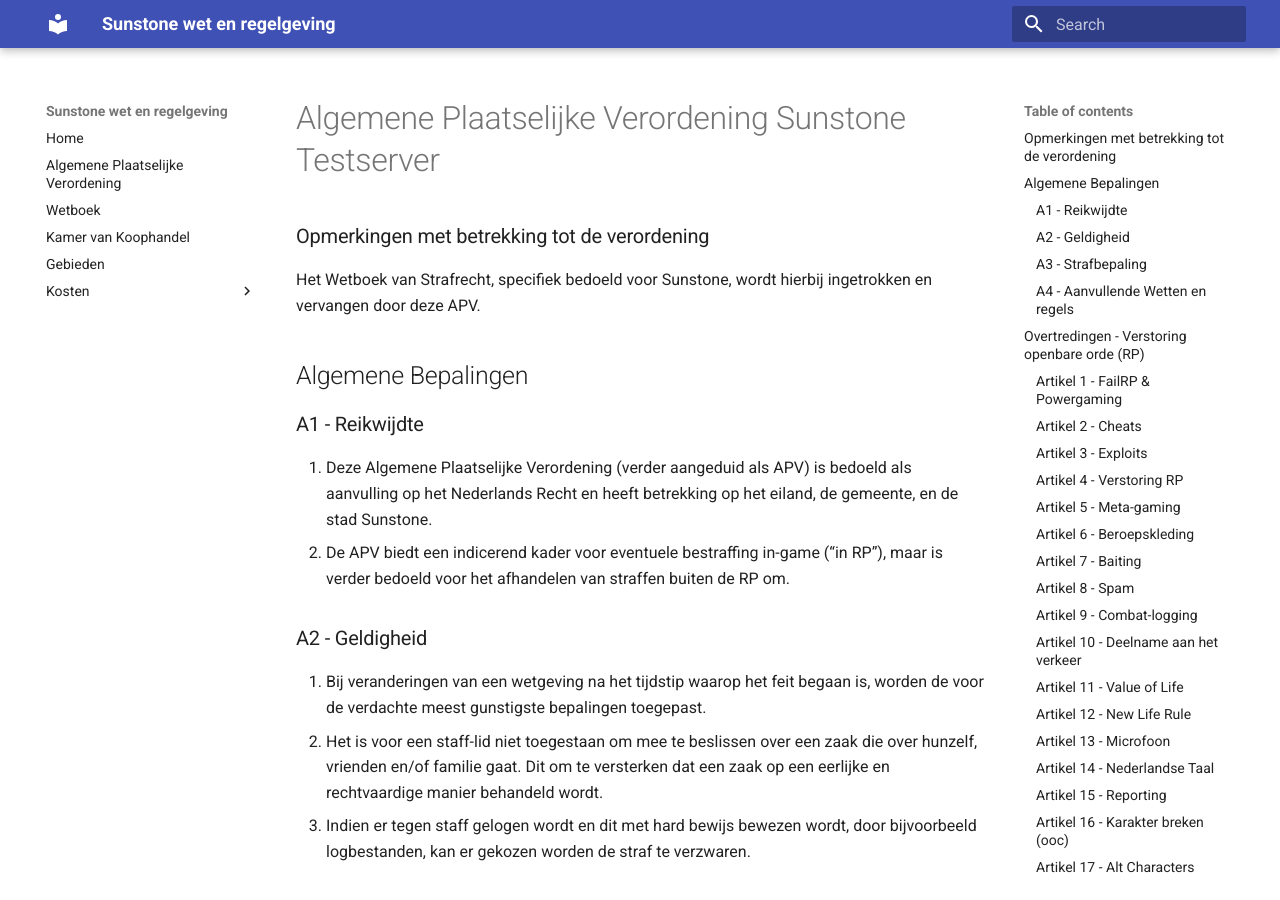
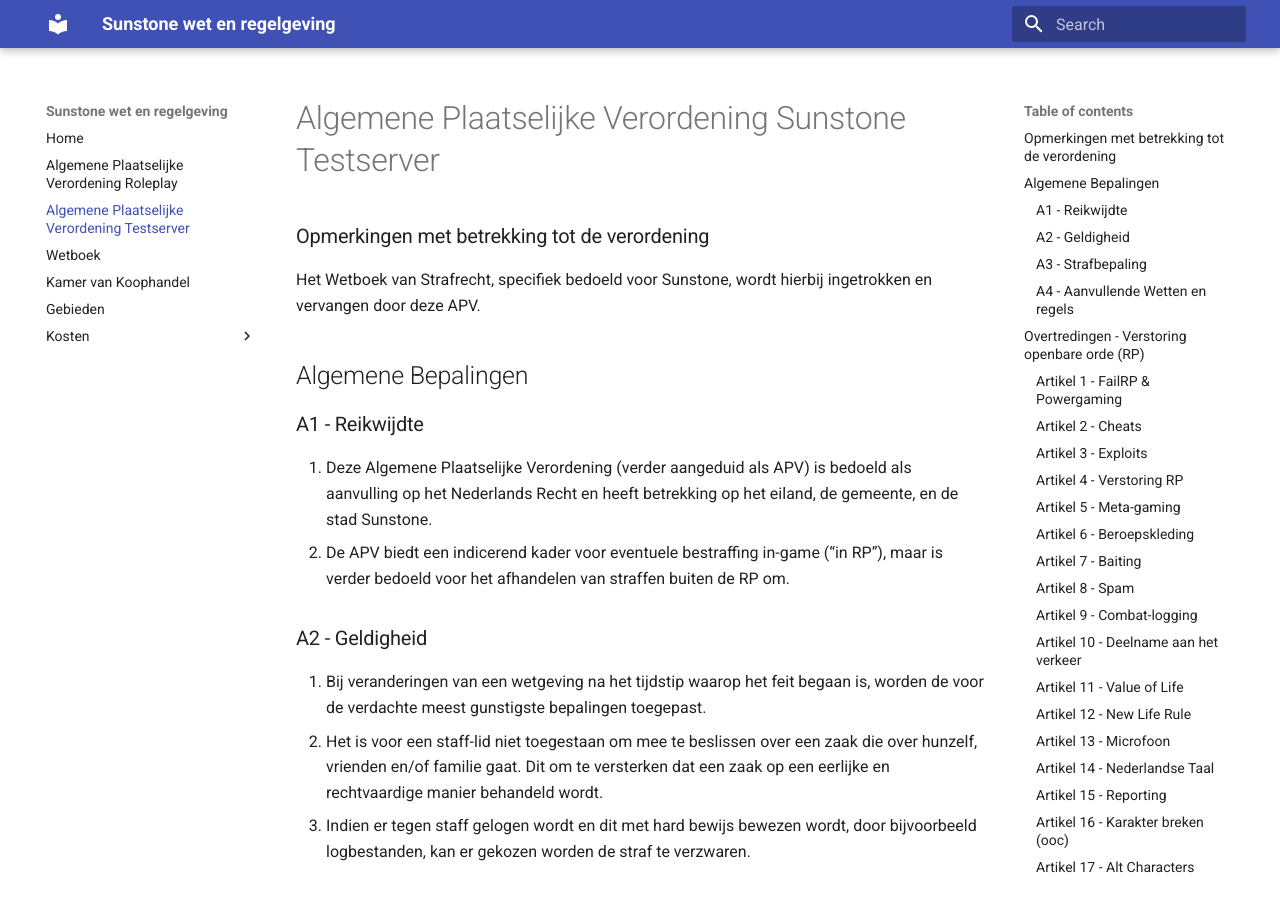
Before and after one commit to mickjoel/wetboek.sunstone, an MkDocs documentation site: the page built from docs/apvts.md, in a window 1280 px wide and 900 px high. Built offline with MkDocs 1.6.1 and Material for MkDocs 9.7.7, drawn with Linux system fonts in a browser that asks for light colours.

Commit message:
Update mkdocs.yml

```diff
--- a/mkdocs.yml
+++ b/mkdocs.yml
@@ -11,7 +11,8 @@ logo: img/Logo.webp
 
 nav:
   - Home: index.md
-  - Algemene Plaatselijke Verordening: apv.md
+  - Algemene Plaatselijke Verordening Roleplay: apv.md
+  - Algemene Plaatselijke Verordening Testserver: apvts.md
   - Wetboek: wetboek.md
   - Kamer van Koophandel: bedrijven.md
   - Gebieden: risico-gebieden.md
```
